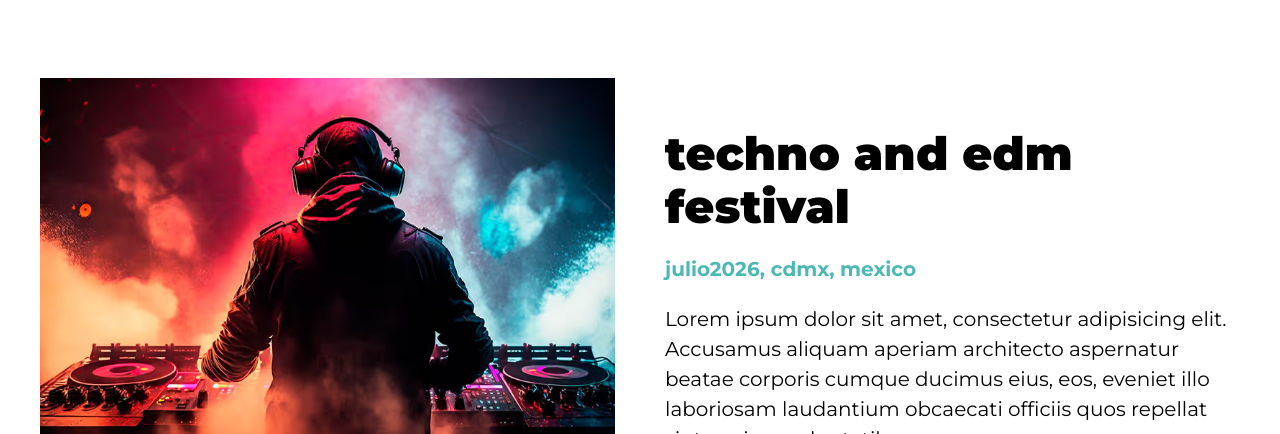
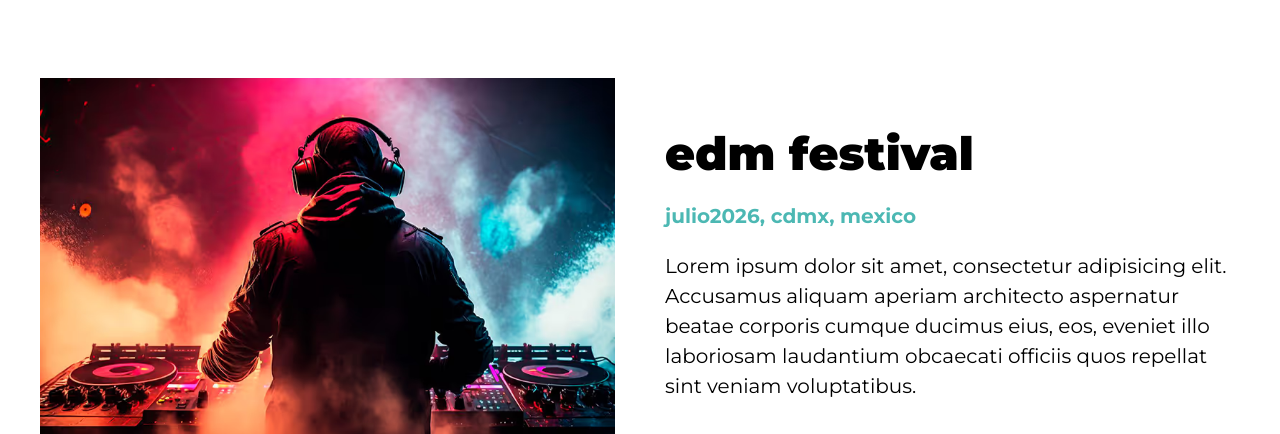
Before and after one commit to TylerBrock01/Fiestalatina, a website: page index.html in a window 1280 px wide. Shown: the part 748-1182 px from the top of the page. Drawn offline with Linux system fonts and the light colour scheme.

Commit message:
intento2

```diff
--- a/index.html
+++ b/index.html
@@ -43,7 +43,7 @@
             </picture>
         </div>
         <div class="contenido-festival">
-            <h2>techno and edm festival</h2>
+            <h2>edm festival</h2>
             <p class="fecha">julio2026, cdmx, mexico</p>
             <p>Lorem ipsum dolor sit amet, consectetur adipisicing elit. Accusamus aliquam aperiam architecto aspernatur beatae corporis cumque ducimus eius, eos, eveniet illo laboriosam laudantium obcaecati officiis quos repellat sint veniam voluptatibus.</p>
         </div>
```
